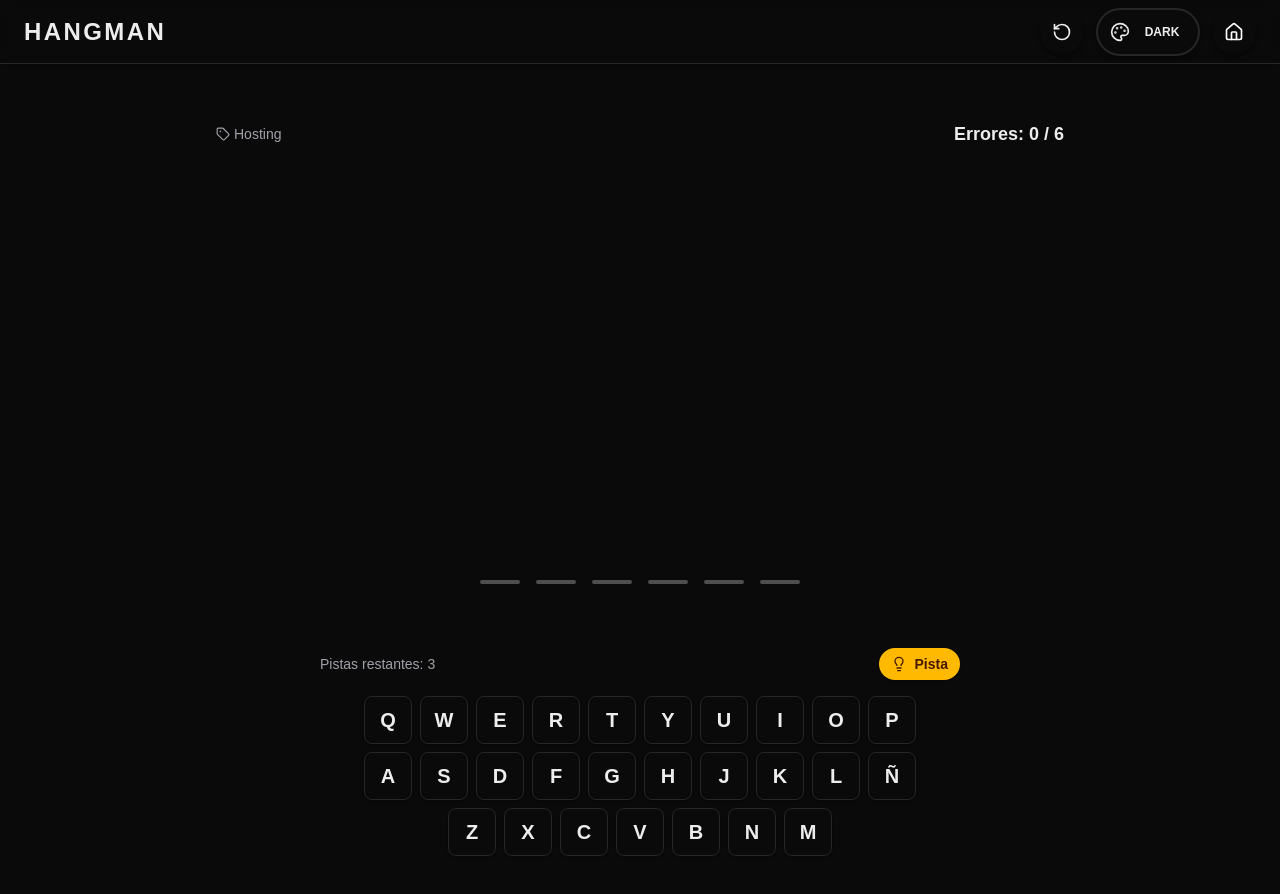
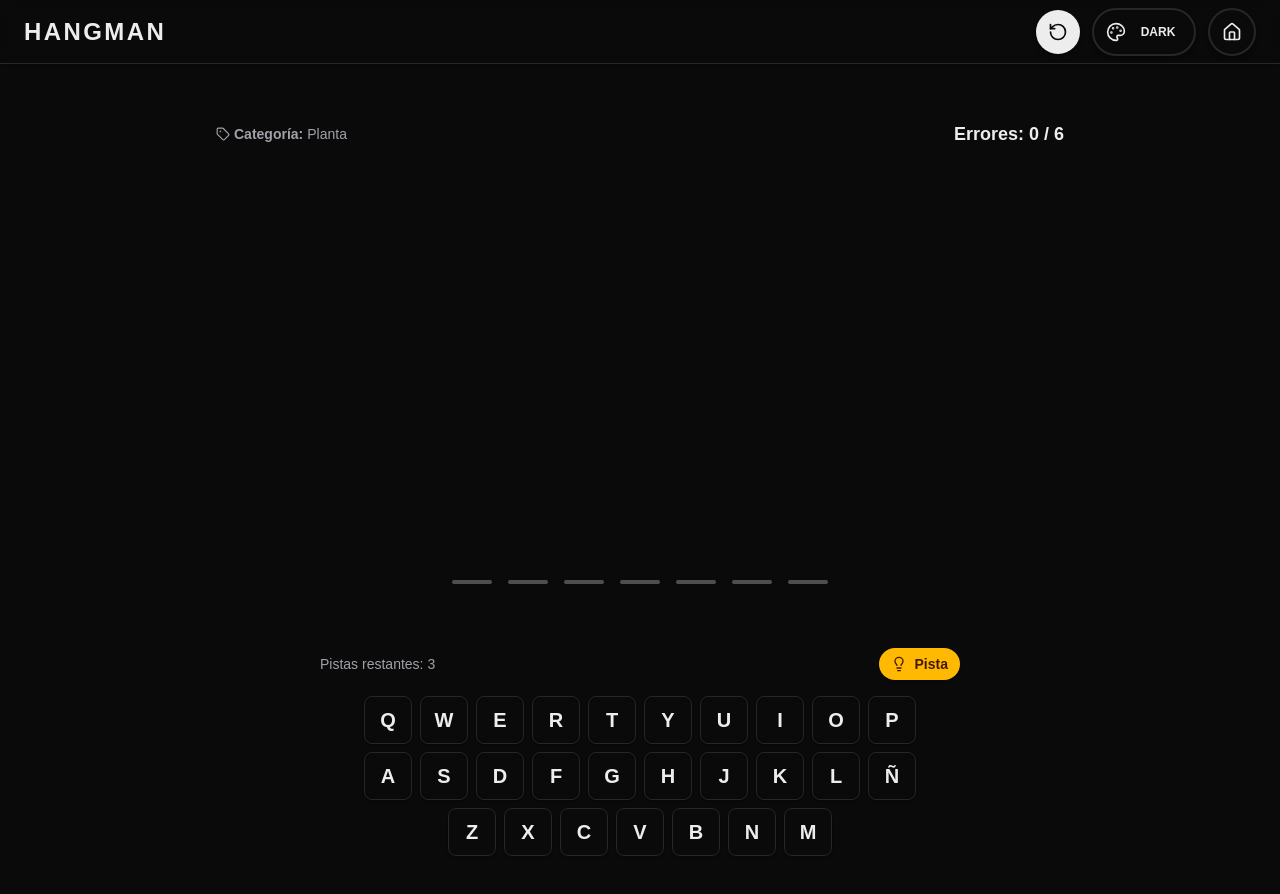
Before and after one commit to andcobos/hangman-web, a Next.js app: page /hangman in a window 1280 px wide. Both pictures are taken after a click on the button "Un Jugador". Shown: the top 894 px of the page. Built offline with nearby package versions, Linux system fonts and the light colour scheme.

Commit message:
optimizado para movil

```diff
--- a/app/globals.css
+++ b/app/globals.css
@@ -8,6 +8,8 @@
     --muted: #27272a;
     --muted-foreground: #a1a1aa;
     --card: #18181b;
+    --primary: #ededed;
+    --primary-foreground: #0a0a0a;
   }
 
   .light {
@@ -17,6 +19,8 @@
     --muted: #f4f4f5;
     --muted-foreground: #71717a;
     --card: #ffffff;
+    --primary: #171717;
+    --primary-foreground: #ffffff;
   }
 
   .modern {
@@ -26,6 +30,8 @@
     --muted: #1e293b;
     --muted-foreground: #94a3b8;
     --card: #0f172a;
+    --primary: #3b82f6; /* blue-500 */
+    --primary-foreground: #ffffff;
   }
 
   .retro {
@@ -35,6 +41,8 @@
     --muted: #e8dfc7;
     --muted-foreground: #9e8d76;
     --card: #f4ecd8;
+    --primary: #5c4d3c;
+    --primary-foreground: #f4ecd8;
   }
 }
 
@@ -45,6 +53,8 @@
   --color-muted: var(--muted);
   --color-muted-foreground: var(--muted-foreground);
   --color-card: var(--card);
+  --color-primary: var(--primary);
+  --color-primary-foreground: var(--primary-foreground);
   --font-sans: var(--font-geist-sans);
   --font-mono: var(--font-geist-mono);
 }
--- a/components/hangman/screens/GameScreen.tsx
+++ b/components/hangman/screens/GameScreen.tsx
@@ -32,7 +32,7 @@ export const GameScreen = () => {
             </span>
           )}
           <span className="text-sm text-muted-foreground font-medium flex items-center gap-1">
-            <Tag size={14} /> {currentWord.category}
+            <Tag size={14} /> <b>Categoría:</b> {currentWord.category}
           </span>
         </div>
 
--- a/components/hangman/screens/MainMenu.tsx
+++ b/components/hangman/screens/MainMenu.tsx
@@ -43,7 +43,7 @@ export const MainMenu = () => {
 
         <button
           onClick={handleMultiplayer}
-          className="flex items-center justify-center gap-3 w-full bg-white dark:bg-zinc-800 text-foreground border-2 border-border font-semibold py-4 px-6 rounded-2xl hover:scale-105 transition-transform active:scale-95 shadow-lg"
+          className="flex items-center justify-center gap-3 w-full bg-primary text-primary-foreground border-2 border-transparent font-semibold py-4 px-6 rounded-2xl hover:scale-105 transition-transform active:scale-95 shadow-lg"
         >
           <Users size={24} />
           Multijugador Local
--- a/components/ui/GlobalControls.tsx
+++ b/components/ui/GlobalControls.tsx
@@ -52,7 +52,7 @@ export const GlobalControls = ({ className }: GlobalControlsProps) => {
       {/* Home / Reset Button */}
       <Link
         href="/"
-        className="p-3 bg-destructive hover:bg-red-500 text-white rounded-full hover:scale-110 active:scale-95 transition-all shadow-md flex items-center justify-center"
+        className="p-3 bg-background border-2 border-border rounded-full hover:scale-110 active:scale-95 transition-all text-foreground shadow-md flex items-center justify-center"
         title="Volver al Hub"
       >
         <Home size={20} />
--- a/lib/mockWords.ts
+++ b/lib/mockWords.ts
@@ -1,16 +1,21 @@
 import { WordInfo } from '@/types';
 
 export const mockWords: WordInfo[] = [
-  { word: 'NEXTJS', category: 'Frameworks' },
-  { word: 'REACT', category: 'Libraries' },
-  { word: 'TYPESCRIPT', category: 'Languages' },
-  { word: 'TAILWIND', category: 'Styling' },
-  { word: 'ZUSTAND', category: 'State Management' },
-  { word: 'FIREBASE', category: 'Backend as a Service' },
-  { word: 'VERCEL', category: 'Hosting' },
-  { word: 'JAVASCRIPT', category: 'Languages' },
-  { word: 'HTML', category: 'Web Technologies' },
-  { word: 'CSS', category: 'Web Technologies' }
+  { word: 'Barcelona', category: 'Ciudad' },
+  { word: 'Ecuador', category: 'Paises' },
+  { word: 'Mongolia', category: 'Paises' },
+  { word: 'Pajaro', category: 'Animal' },
+  { word: 'Halcon', category: 'Animal' },
+  { word: 'Ballena', category: 'Animal' },
+  { word: 'Violin', category: 'Instrumento Musical' },
+  { word: 'Piano', category: 'Instrumento Musical' },
+  { word: 'Rosa', category: 'Planta' },
+  { word: 'Tulipan', category: 'Planta' },
+  { word: 'Girasol', category: 'Planta' },
+  { word: 'Nike', category: 'Marca' },
+  { word: 'Nasa', category: 'Marca' },
+  { word: 'Pringles', category: 'Marca' },
+  { word: 'Apple', category: 'Marca' }
 ];
 
 export const getRandomWord = (): WordInfo => {
```
